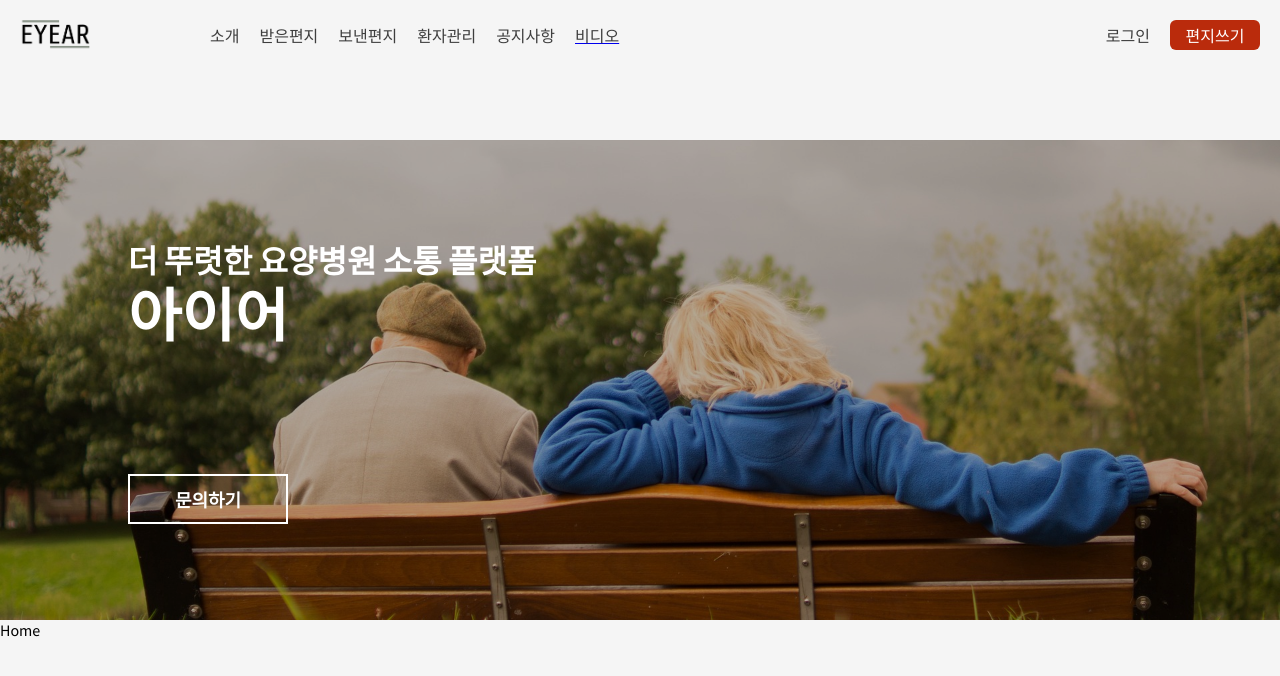
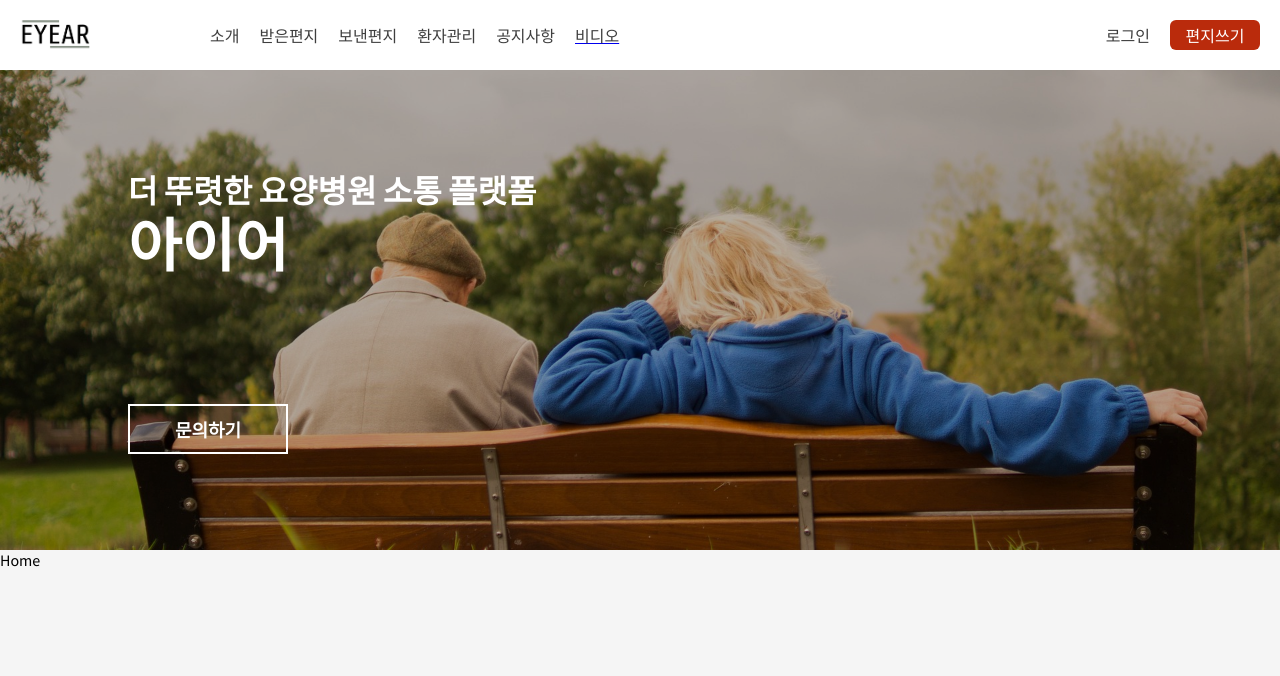
Before and after one commit to eyear22/eyear_frontend, a React (Create React App) app: page / in a window 1280 px wide. Shown: the top 676 px of the page. Built offline with nearby package versions, Linux system fonts and the light colour scheme.

Commit message:
[CHORE] 메뉴 hover color 추가

```diff
--- a/src/components/home/Header.js
+++ b/src/components/home/Header.js
@@ -36,6 +36,12 @@ const Header = () => {
 };
 
 const Container = styled.div`
+  position: fixed;
+  top: 0px;
+  left: 0px;
+  background-color: #fff;
+  z-index: 100;
+  width: calc(100% - 40px);
   display: flex;
   align-items: center;
   justify-content: space-between;
@@ -58,11 +64,14 @@ const Center = styled.div`
   ${tablet({ display: 'none' })}
 `;
 
-const MenuItem = styled.div`
+const MenuItem = styled.text`
   font-size: 16px;
   color: #3e3e3e;
   cursor: pointer;
   margin-right: 20px;
+  &:hover {
+    color: #ba2b0c;
+  }
 `;
 
 const Right = styled.div`
@@ -76,6 +85,9 @@ const AuthText = styled.text`
   color: #3e3e3e;
   cursor: pointer;
   margin-right: 20px;
+  &:hover {
+    color: #ba2b0c;
+  }
 `;
 
 const Button = styled.button`
@@ -86,6 +98,7 @@ const Button = styled.button`
   border: none;
   color: white;
   font-size: 16px;
+  cursor: pointer;
   &:hover {
     transform: scale(1.1);
   }
--- a/src/components/home/ToggleMenu.js
+++ b/src/components/home/ToggleMenu.js
@@ -37,6 +37,9 @@ const MenuItem = styled.div`
   cursor: pointer;
   text-align: center;
   padding: 16px;
+  &:hover {
+    color: #ba2b0c;
+  }
 `;
 
 export default ToggleMenu;
```
